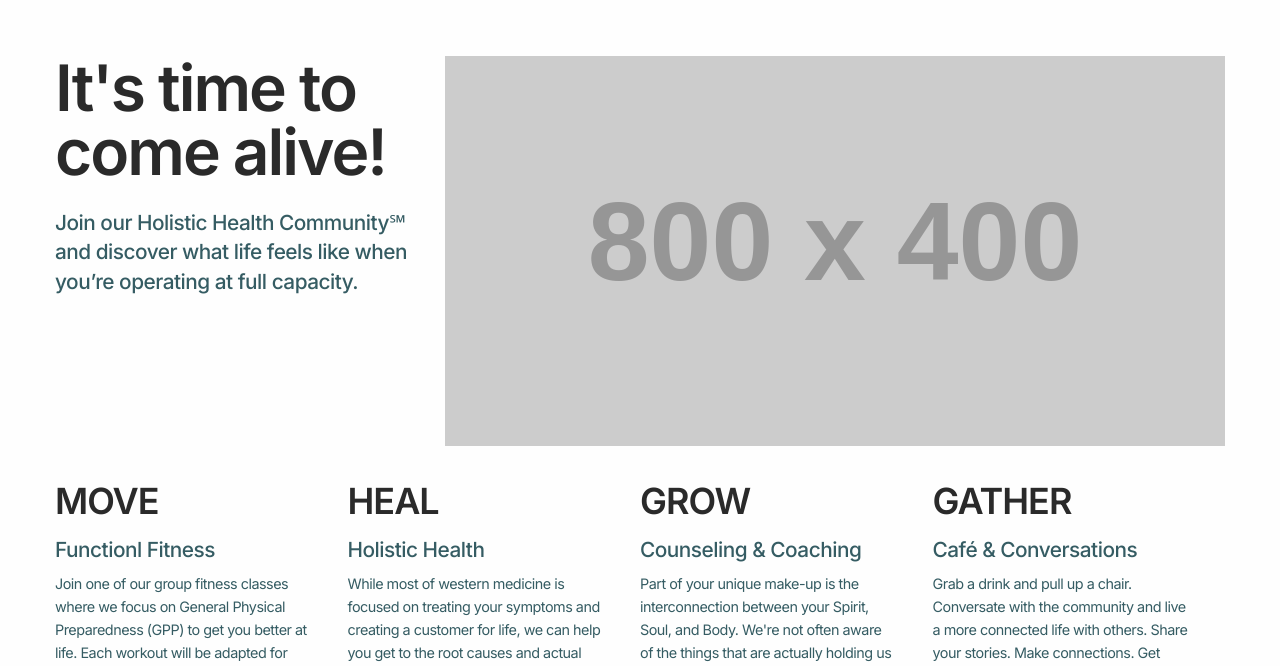
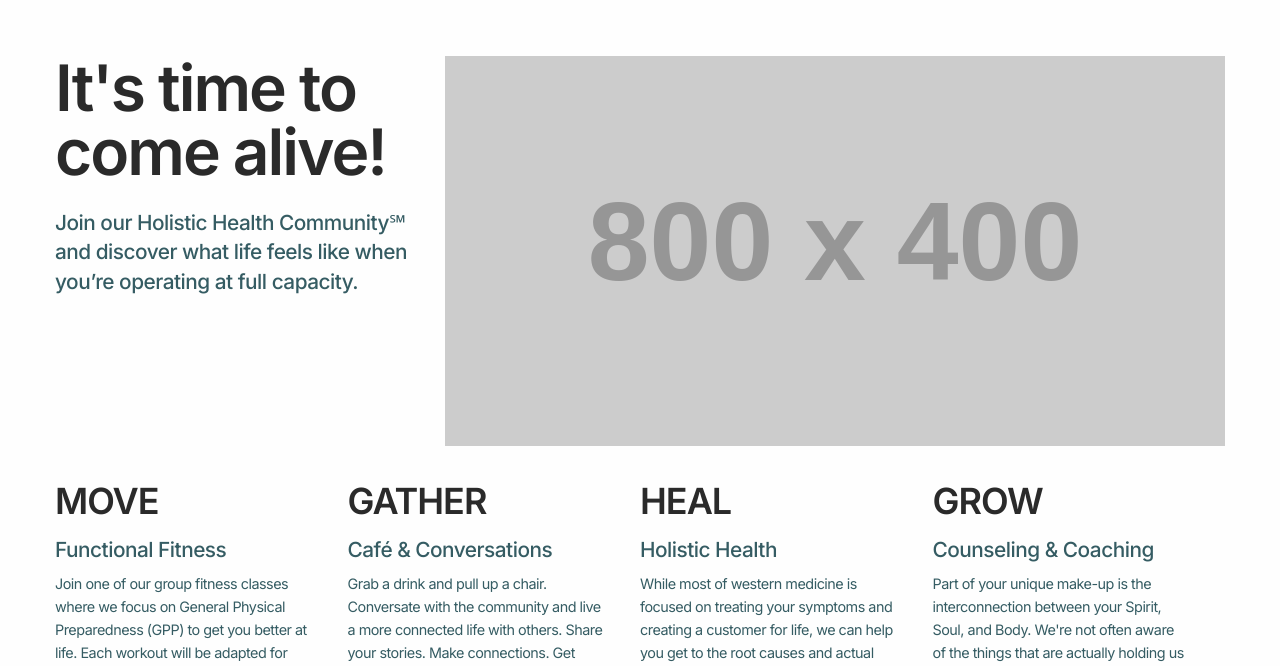
Before and after one commit to jakestutzman/alignwithdesigndotcom, a plain HTML site: page index.html in a window 1280 px wide. Shown: the part 134-800 px from the top of the page. Drawn offline with Linux system fonts and the light colour scheme; placeholder pictures from the web are drawn by us.

Commit message:
spelling

```diff
--- a/index.html
+++ b/index.html
@@ -34,8 +34,13 @@
         <div id="services" class="grid-x grid-padding-y">
         <div class="large-3 medium-3 small-6 cell">
           <h3>MOVE</h3>
-            <h4>Functionl Fitness</h4>
+            <h4>Functional Fitness</h4>
             <p>Join one of our group fitness classes  where we focus on General Physical Preparedness (GPP) to get you better at life.  Each workout will be adapted for your current level of fitness.</p>
+        </div>
+            <div class="large-3 medium-3 small-6 cell">
+          <h3>GATHER</h3>
+            <h4>Café &amp; Conversations</h4>
+            <p>Grab a drink and pull up a chair. Conversate with the community and live a more connected life with others. Share your stories. Make connections. Get some work done or just enjoy the space. </p>
         </div>
         <div class="large-3 medium-3 small-6 cell">
           <h3>HEAL</h3>
@@ -47,11 +52,7 @@
             <h4>Counseling &amp; Coaching</h4>
             <p>Part of your unique make-up is the interconnection between your Spirit, Soul, and Body. We're not often aware of the things that are actually holding us back. Let us help you find the root causes that are keeping you from living as you were designed to.</p>
         </div>
-        <div class="large-3 medium-3 small-6 cell">
-          <h3>GATHER</h3>
-            <h4>Café &amp; Conversations</h4>
-            <p>Grab a drink and pull up a chair. Conversate with the community and live a more connected life with others. Share your stories. Make connections. Get some work done or just enjoy the space. </p>
-        </div>
+
       </div>
 
       <div class="grid-x grid-padding-y">
```
